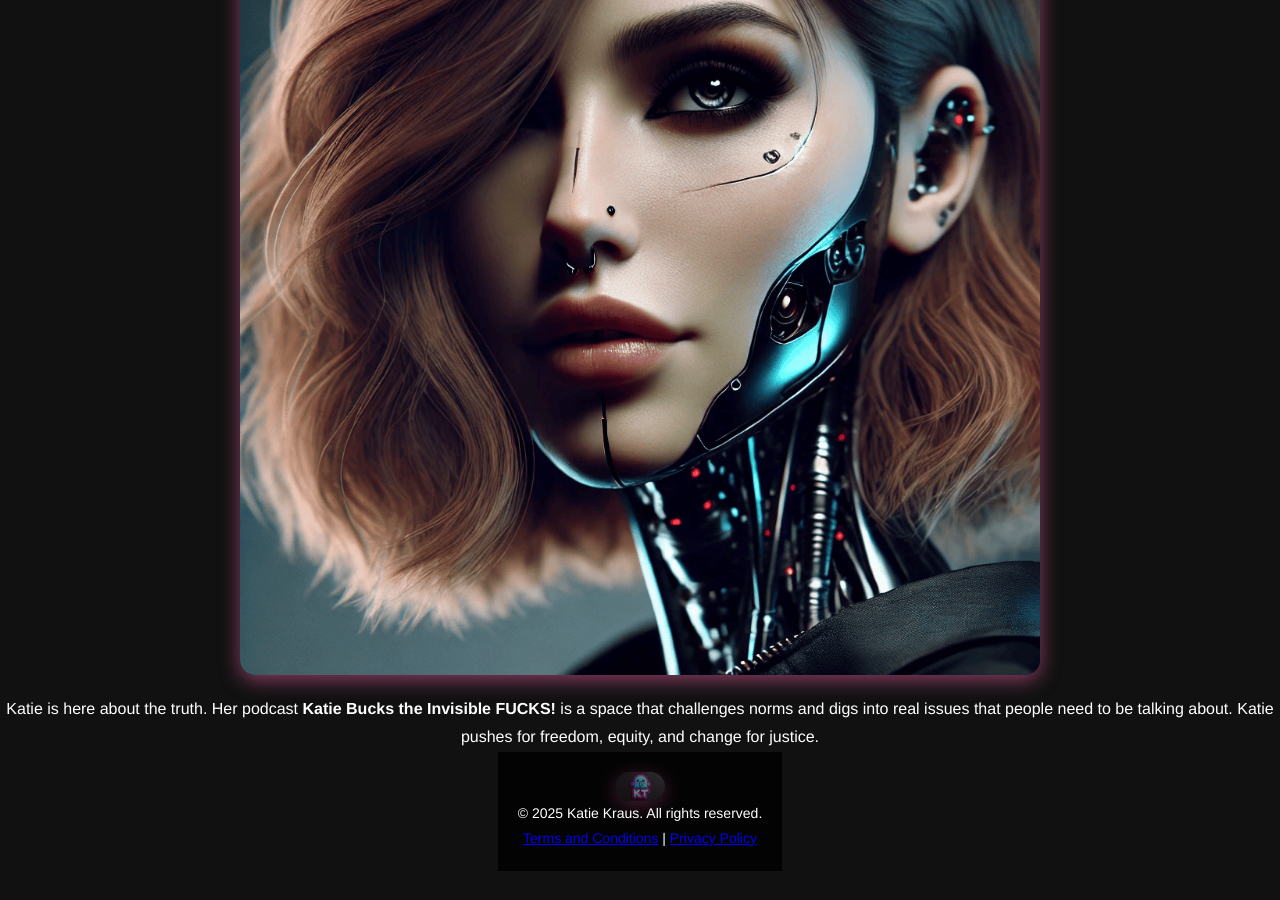
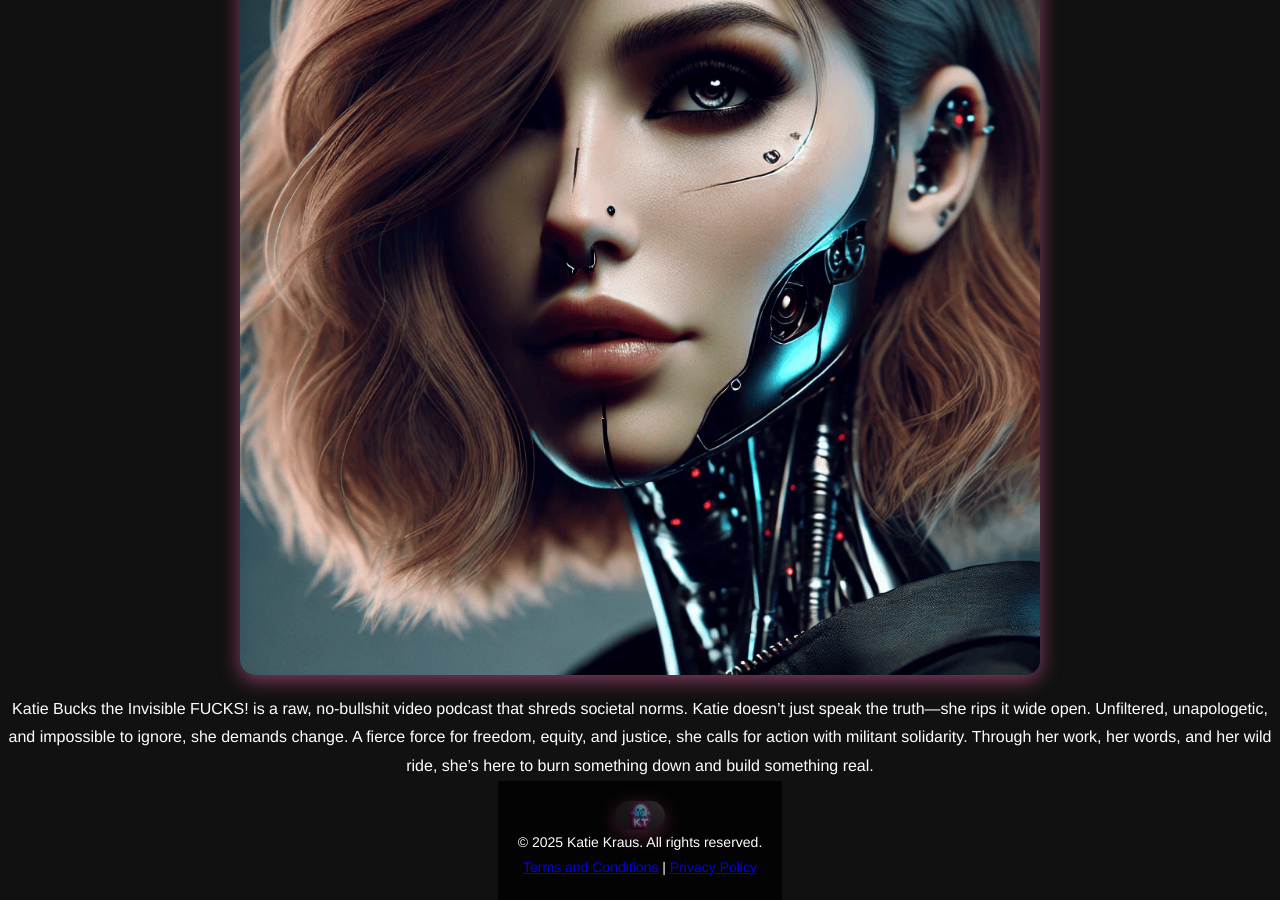
Before and after one commit to katiebucks/katiebucks.xyz, a Jekyll site: the page built from about.html, in a window 1280 px wide and 900 px high, scrolled down 713 px. Built offline with Jekyll 4.4.1, drawn with Linux system fonts in a browser that asks for light colours; before the commit the page ends 1584 px from its top, so only the background shows below that.

Commit message:
Update about.html

```diff
--- a/about.html
+++ b/about.html
@@ -6,4 +6,4 @@ description: "Learn more about Katie and her work."
 
 <section class="about-container">
     <img src="Levîadjinn_headshot.png" alt="Levîadjinn Headshot" class="profile-image">
-    <p>Katie is here about the truth. Her podcast <strong>Katie Bucks the Invisible FUCKS!</strong> is a space that challenges norms and digs into real issues that people need to be talking about. Katie pushes for freedom, equity, and change for justice.</p>
+    <p>Katie Bucks the Invisible FUCKS! is a raw, no-bullshit video podcast that shreds societal norms. Katie doesn’t just speak the truth—she rips it wide open. Unfiltered, unapologetic, and impossible to ignore, she demands change. A fierce force for freedom, equity, and justice, she calls for action with militant solidarity. Through her work, her words, and her wild ride, she’s here to burn something down and build something real.</p>
```
